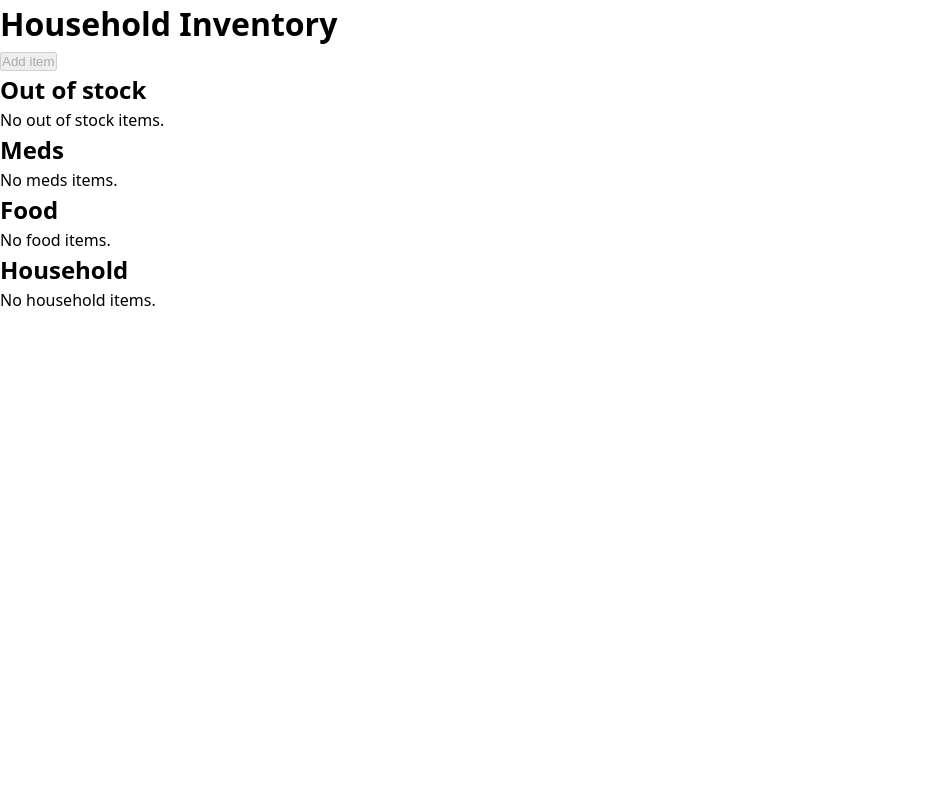
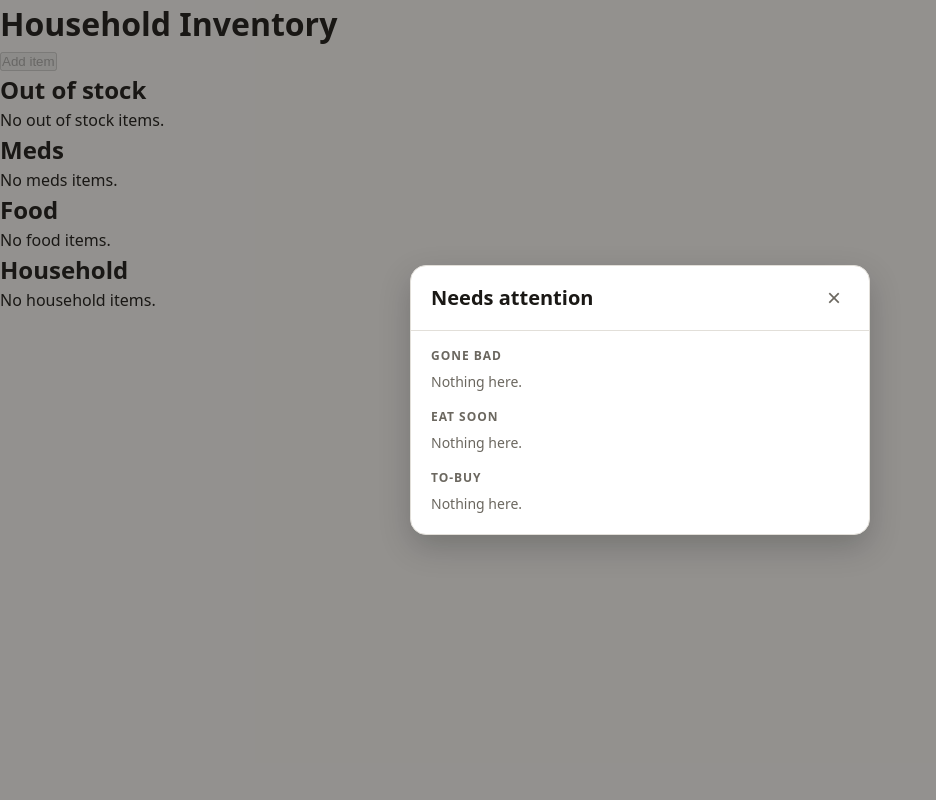
Before and after one commit to AlexKNT/household-tracker, a FastAPI app: page / in a window 1280 px wide. Shown: the whole page, without its empty margins (0-936 px from the left). Run offline with FastAPI, Linux system fonts and the light colour scheme.

Commit message:
Added the notification modal with logic

```diff
--- a/app/static/css/styles.css
+++ b/app/static/css/styles.css
@@ -1,4 +1,5 @@
-/* Reset only — visual tokens arrive in Unit 12. */
+/* Reset + design tokens. The full visual layer (rows, header, responsive)
+   arrives in Unit 12; the modal styles here already use ui-context.md tokens. */
 
 *,
 *::before,
@@ -8,6 +9,39 @@
   padding: 0;
 }
 
+:root {
+  /* Neutrals */
+  --bg:            #F7F6F3;  /* page background */
+  --surface:       #FFFFFF;  /* rows, cards, modal */
+  --surface-alt:   #EFEDE8;  /* section headers, hover */
+  --border:        #E2DFD9;  /* hairline separators */
+  --text:          #1A1815;  /* primary text */
+  --text-muted:    #6B675F;  /* dates, counts, meta */
+  --backdrop:      rgba(26, 24, 21, 0.45);  /* dimmed modal backdrop */
+  --shadow:        0 12px 32px rgba(0, 0, 0, 0.2);  /* modal lift */
+
+  /* Semantic status — background / border / text triples */
+  --green-bg:      #E8F5E9;  --green-border: #2E7D32;  --green-text: #1B5E20;
+  --yellow-bg:     #FFF8E1;  --yellow-border:#F9A825;  --yellow-text:#7A5B00;
+  --red-bg:        #FDECEA;  --red-border:   #C62828;  --red-text:   #7F1D1D;
+  --purple-bg:     #F3E5F5;  --purple-border:#7B1FA2;  --purple-text:#4A148C;
+
+  /* Out-of-stock: solid dark flashing red (white text) */
+  --out-bg:        #8C1D1D;
+  --out-text:      #FFFFFF;
+
+  /* Actions */
+  --accent:        #1B6EF3;  /* primary button (Add) */
+  --accent-hover:  #155ACB;
+  --danger:        #C62828;  /* destructive hover */
+  --focus-ring:    #1B6EF3;
+
+  /* Border radius */
+  --radius-sm: 6px;
+  --radius-md: 10px;
+  --radius-lg: 16px;
+}
+
 html {
   -webkit-text-size-adjust: 100%;
 }
@@ -15,4 +49,110 @@ html {
 body {
   font-family: system-ui, -apple-system, "Segoe UI", Roboto, sans-serif;
   line-height: 1.5;
+  color: var(--text);
+  background: var(--bg);
 }
+
+/* --- Daily notification modal --- */
+
+.modal-overlay {
+  position: fixed;
+  inset: 0;
+  display: flex;
+  align-items: center;
+  justify-content: center;
+  padding: 1rem;
+  background: var(--backdrop);
+  z-index: 100;
+}
+
+.modal {
+  width: 100%;
+  max-width: 460px;
+  max-height: 80vh;
+  overflow-y: auto;
+  background: var(--surface);
+  border: 1px solid var(--border);
+  border-radius: var(--radius-lg);
+  box-shadow: var(--shadow);
+}
+
+.modal__header {
+  display: flex;
+  align-items: center;
+  justify-content: space-between;
+  padding: 1rem 1.25rem;
+  border-bottom: 1px solid var(--border);
+}
+
+.modal__title {
+  font-size: 1.25rem;
+  font-weight: 700;
+}
+
+.modal__close {
+  border: none;
+  background: transparent;
+  padding: 0.25rem 0.5rem;
+  border-radius: var(--radius-sm);
+  color: var(--text-muted);
+  font-size: 1.5rem;
+  line-height: 1;
+  cursor: pointer;
+}
+
+.modal__close:hover {
+  color: var(--danger);
+}
+
+.modal__close:focus-visible {
+  outline: 2px solid var(--focus-ring);
+  outline-offset: 2px;
+}
+
+.modal__body {
+  padding: 1rem 1.25rem 1.25rem;
+}
+
+.modal-group + .modal-group {
+  margin-top: 1rem;
+}
+
+.modal-group__title {
+  margin-bottom: 0.375rem;
+  color: var(--text-muted);
+  font-size: 0.75rem;
+  font-weight: 700;
+  text-transform: uppercase;
+  letter-spacing: 0.08em;
+}
+
+.modal-group__list {
+  list-style: none;
+}
+
+.modal-group__item {
+  padding: 0.375rem 0;
+  border-bottom: 1px solid var(--border);
+}
+
+.modal-group__item:last-child {
+  border-bottom: none;
+}
+
+.modal-group__item--red {
+  color: var(--red-text);
+}
+
+.modal-group__item--yellow {
+  color: var(--yellow-text);
+}
+
+.modal-group__item--purple {
+  color: var(--purple-text);
+}
+
+.modal-group__empty {
+  color: var(--text-muted);
+  font-size: 0.875rem;
+}
--- a/app/templates/dashboard.html
+++ b/app/templates/dashboard.html
@@ -9,5 +9,6 @@
         <button class="btn btn--primary" type="button" disabled>Add item</button>
     </header>
     {% include "partials/dashboard_body.html" %}
+    {% include "partials/notification_modal.html" %}
 </main>
 {% endblock %}
--- /dev/null
+++ b/app/templates/partials/notification_modal.html
@@ -0,0 +1,30 @@
+<div id="notification-modal" class="modal-overlay" role="dialog" aria-modal="true" aria-labelledby="notification-modal-title">
+    <div class="modal">
+        <header class="modal__header">
+            <h2 class="modal__title" id="notification-modal-title">Needs attention</h2>
+            <button type="button"
+                    class="modal__close"
+                    hx-post="/modal/dismiss"
+                    hx-target="#notification-modal"
+                    hx-swap="outerHTML"
+                    aria-label="Dismiss">×</button>
+        </header>
+        <div class="modal__body">
+            {% for group in modal_groups %}
+            <section class="modal-group" data-modal-group="{{ group.key }}">
+                <h3 class="modal-group__title">{{ group.title }}</h3>
+                {% if group["items"] %}
+                <ul class="modal-group__list">
+                    {% for entry in group["items"] %}
+                    <li class="modal-group__item modal-group__item--{{ entry.color }}">{{ entry.name }}</li>
+                    {% endfor %}
+                </ul>
+                {% else %}
+                <p class="modal-group__empty">Nothing here.</p>
+                {% endif %}
+            </section>
+            {% endfor %}
+        </div>
+    </div>
+</div>
+<!-- /notification-modal -->
```
Also changed, not shown: app/routers/dashboard.py (+44 -6 lines), context/progress-tracker.md (+9 -3 lines), tests/test_notification_modal.py (added, +115 -0 lines).
